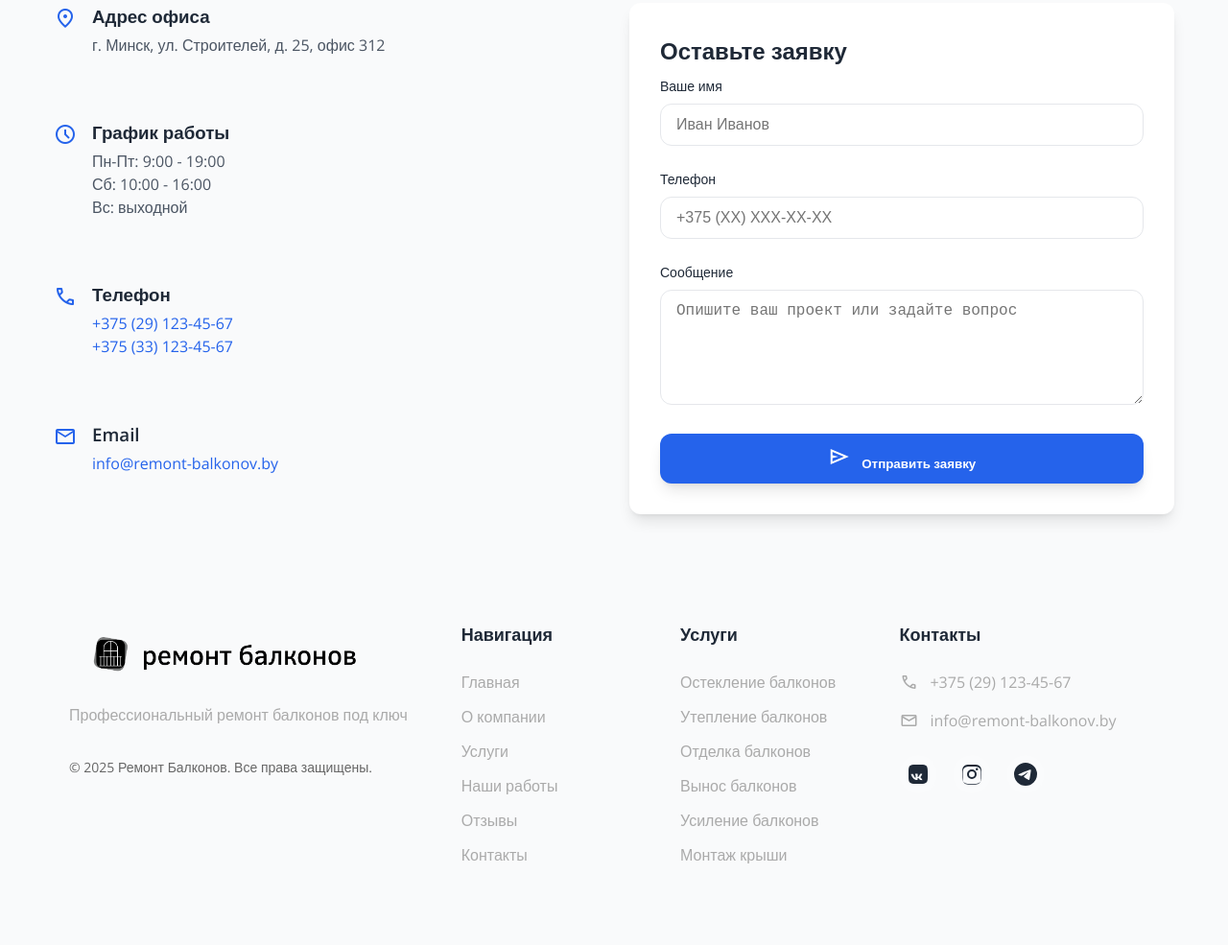
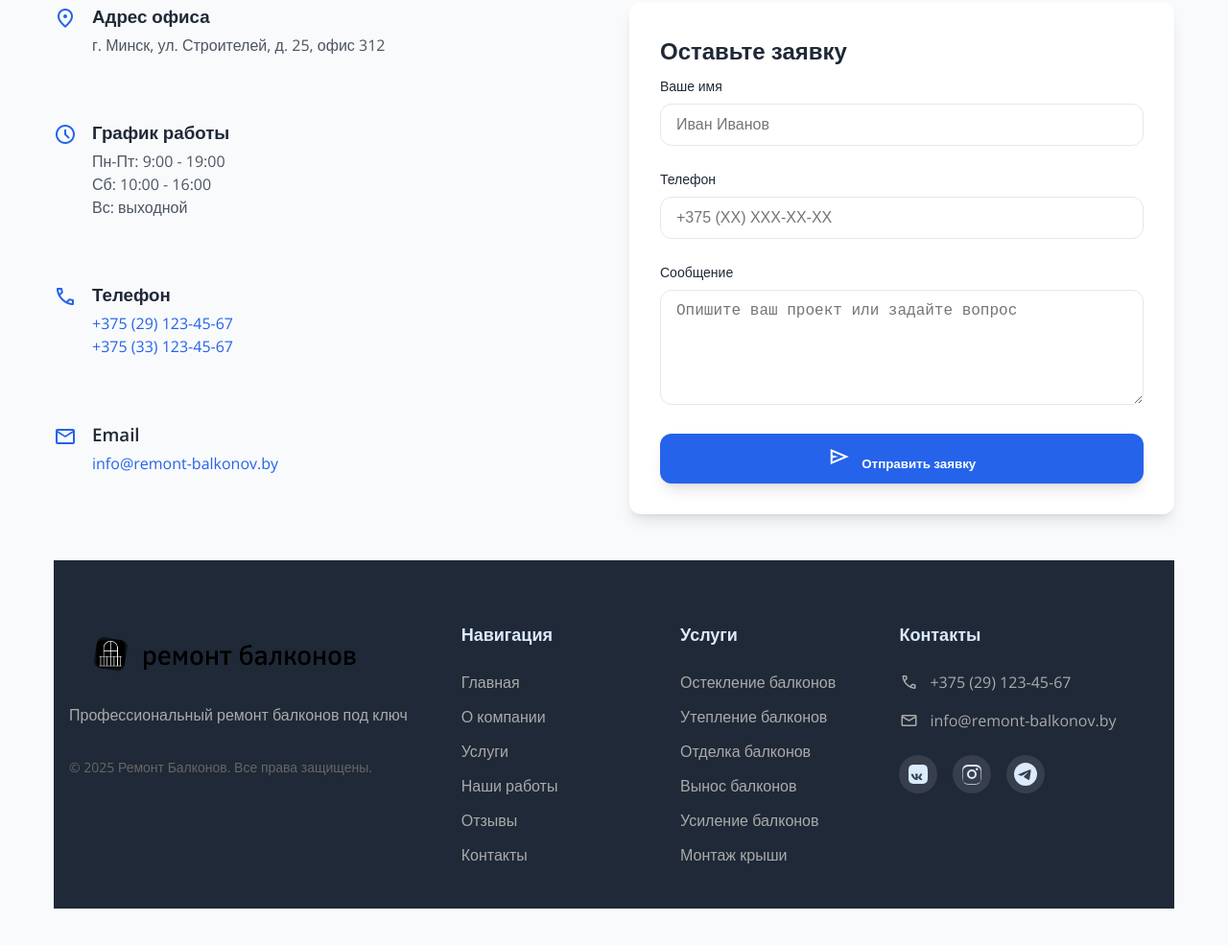
Before and after one commit to knzvm/balconyrepair, a website: page index.html in a window 1280 px wide. Shown: the part 4777-5762 px from the top of the page at 96% size. Drawn offline with nearby package versions, Linux system fonts and the light colour scheme.

Commit message:
footer lighter

```diff
--- a/css/style.css
+++ b/css/style.css
@@ -943,8 +943,8 @@ button {
 .footer {
     width: 100%;
     margin-bottom: 0%;
-    background: var(--lighter-gray);
-    color: var(--dark);
+    background: var(--dark);
+    color: var(--primary-lighter);
     padding: 4rem 0 2rem;
 }
 
```
